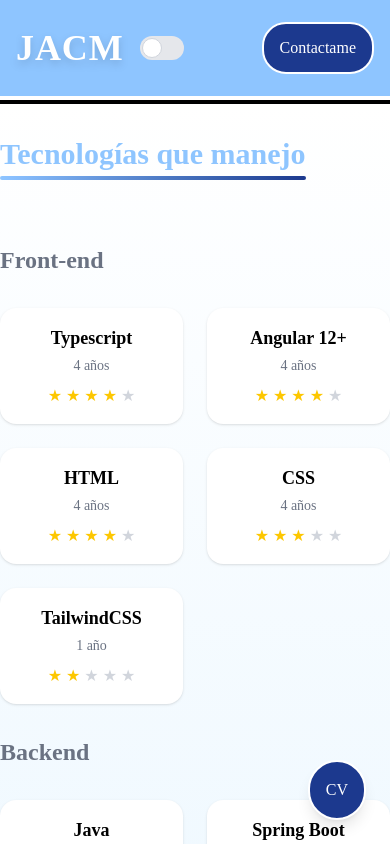
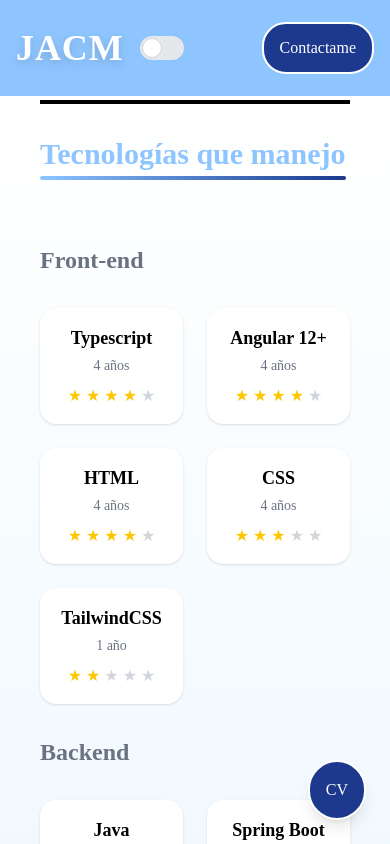
Before and after one commit to jangelcm/portafolio-jangelcm, an Angular app: page / in a window 390 px wide. Shown: the top 844 px of the page. Built offline with nearby package versions, Linux system fonts and the light colour scheme.

Commit message:
borrado de seccion por problemas de adaptacion movil

```diff
--- a/src/app/app.component.html
+++ b/src/app/app.component.html
@@ -26,7 +26,7 @@
   <!-- Main Content Section -->
 
   <main
-    class="dark:from-gray-950  dark:via-gray-900 dark:to-blue-950 bg-gradient-to-t  from-blue-50  via-sky-100 to-white xs:px-10 xs:pr-10 lg:pl-40 lg:pr-40">
+    class="dark:from-gray-950  dark:via-gray-900 dark:to-blue-950 bg-gradient-to-t  from-blue-50  via-sky-100 to-white px-10 lg:px-40">
 
     <!-- <svg class="size-6 animate-bounce w-30 text-white">
       <use xlink:href="flecha.svg" />
@@ -317,8 +317,7 @@
         </div>
       </div>
     </section>
-    <section class="container mx-auto  border-t-4 border-r-blue-900 dark:border-t-cyan-50 py-12 px-4 mb-20"
-      id="contacto">
+    <section class="container mx-auto  border-t-4 border-r-blue-900 dark:border-t-cyan-50 py-12 mb-20" id="contacto">
       <h2 class="text-3xl font-bold text-center mb-8 text-blue-300">Contáctame</h2>
 
       <form [formGroup]="contactForm" (ngSubmit)="onSubmit()"
```
